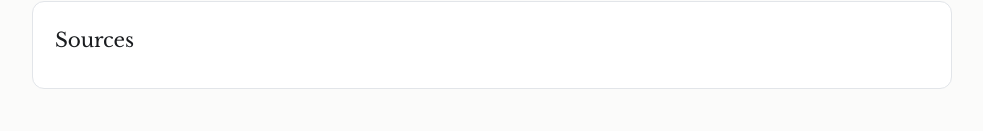
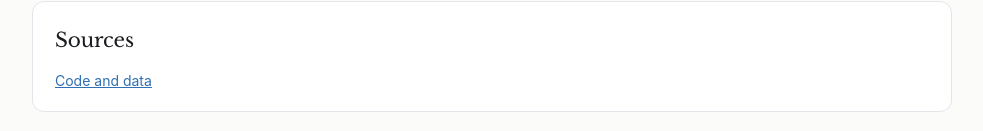
Before and after one commit to charlie-tren/pendulum, a plain HTML site: page site/inequality/index.html in a window 1280 px wide. Shown: the part 1130-1261 px from the top of the page, without its empty margins (148-1131 px from the left). Drawn offline with nearby package versions, Linux system fonts and the light colour scheme; files whose address does not match are found by name.

Commit message:
Repo is public: Code and data link under Sources on all three pages
Co-Authored-By: Claude Opus 5.5 <noreply@anthropic.com>

```diff
--- a/site/inequality/index.html
+++ b/site/inequality/index.html
@@ -105,6 +105,7 @@
   <section class="panel">
     <h2>Sources</h2>
     <ul id="sources" class="sources"></ul>
+    <p class="sub"><a href="https://github.com/charlie-tren/pendulum">Code and data</a></p>
   </section>
 </main>
 
```
Also changed, not shown: site/index.html (+1 -0 lines), site/polarisation/index.html (+1 -0 lines), 1 other file.
